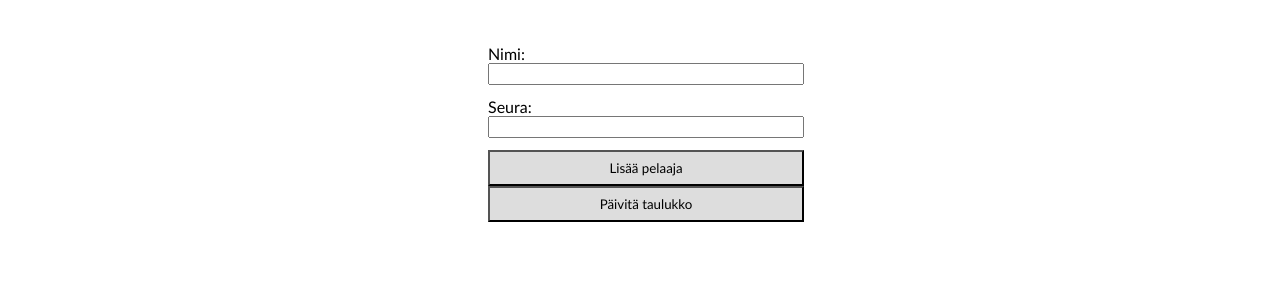
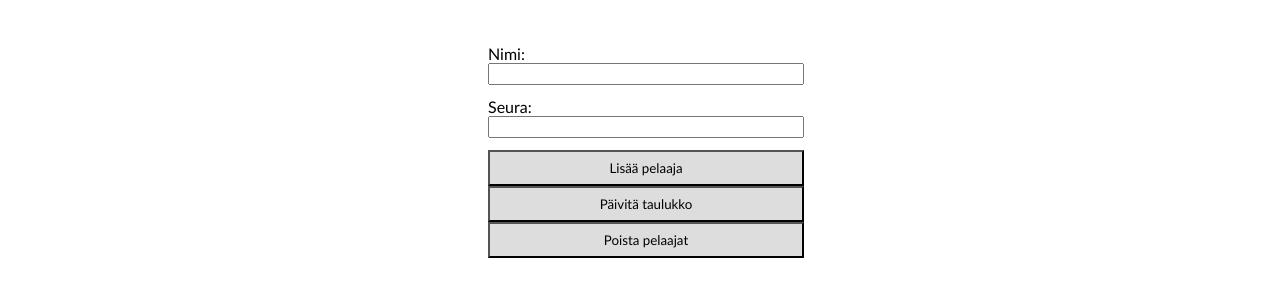
Before and after one commit to jani-heinikoski/express-mysql-crd, a website: page julkinen/index.html in a window 1280 px wide. Shown: the part 90-386 px from the top of the page. Drawn offline with Linux system fonts and the light colour scheme.

Commit message:
Painike pelaajien poistamiselle

```diff
--- a/julkinen/index.html
+++ b/julkinen/index.html
@@ -25,6 +25,7 @@
             <div>
                 <button id="lisaa-pelaaja">Lisää pelaaja</button>
                 <button id="paivita-taulukko">Päivitä taulukko</button>
+                <button id="poista-pelaajat">Poista pelaajat</button>
             </div>
         </div>
     </body>
```
